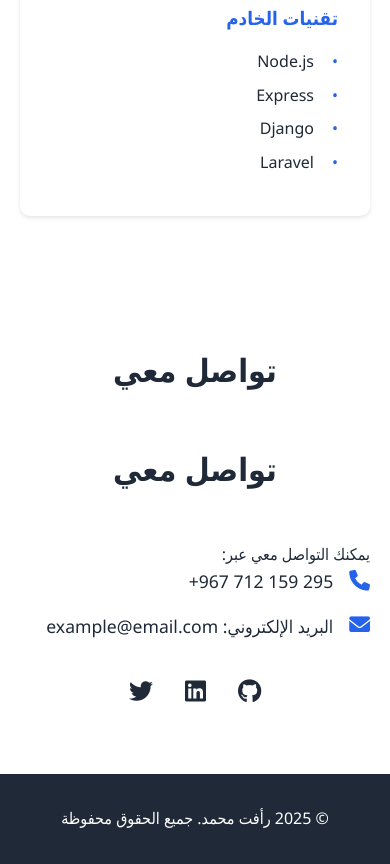
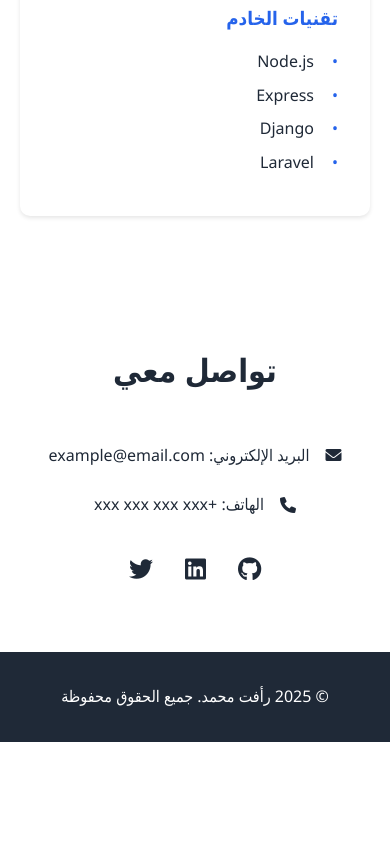
Before and after one commit to RAFAT25/myProfiel, a website: page index.html in a window 390 px wide. Shown: the part 2574-3438 px from the top of the page. After the commit the page ends 3316 px from the top, so only its background shows below. Drawn offline with Linux system fonts and the light colour scheme.

Commit message:
Revert "Add phone number with improved styling"
This reverts commit 88732157b6b4c23fb4d4704597c537460904b89f.

```diff
--- a/index.html
+++ b/index.html
@@ -159,16 +159,14 @@
             <div class="container">
                 <h2>تواصل معي</h2>
                 <div class="contact-content">
-                    <h2>تواصل معي</h2>
-                    <p>يمكنك التواصل معي عبر:</p>
                     <div class="contact-info">
-                        <div class="contact-item">
-                            <i class="fas fa-phone"></i>
-                            <a href="tel:+967712159295" dir="ltr">+967 712 159 295</a>
-                        </div>
                         <div class="contact-item">
                             <i class="fas fa-envelope"></i>
                             <p>البريد الإلكتروني: example@email.com</p>
+                        </div>
+                        <div class="contact-item">
+                            <i class="fas fa-phone"></i>
+                            <p>الهاتف: +xxx xxx xxx xxx</p>
                         </div>
                         <div class="social-links">
                             <a href="#"><i class="fab fa-github"></i></a>
--- a/styles.css
+++ b/styles.css
@@ -272,26 +272,11 @@ section h2 {
 }
 
 .contact-item {
+    margin: 1.5rem 0;
     display: flex;
     align-items: center;
-    margin-bottom: 1rem;
-    font-size: 1.1rem;
-}
-
-.contact-item i {
-    margin-left: 1rem;
-    color: var(--primary-color);
-    font-size: 1.3rem;
-}
-
-.contact-item a {
-    color: var(--text-color);
-    text-decoration: none;
-    transition: color 0.3s ease;
-}
-
-.contact-item a:hover {
-    color: var(--primary-color);
+    justify-content: center;
+    gap: 1rem;
 }
 
 .social-links {
```
